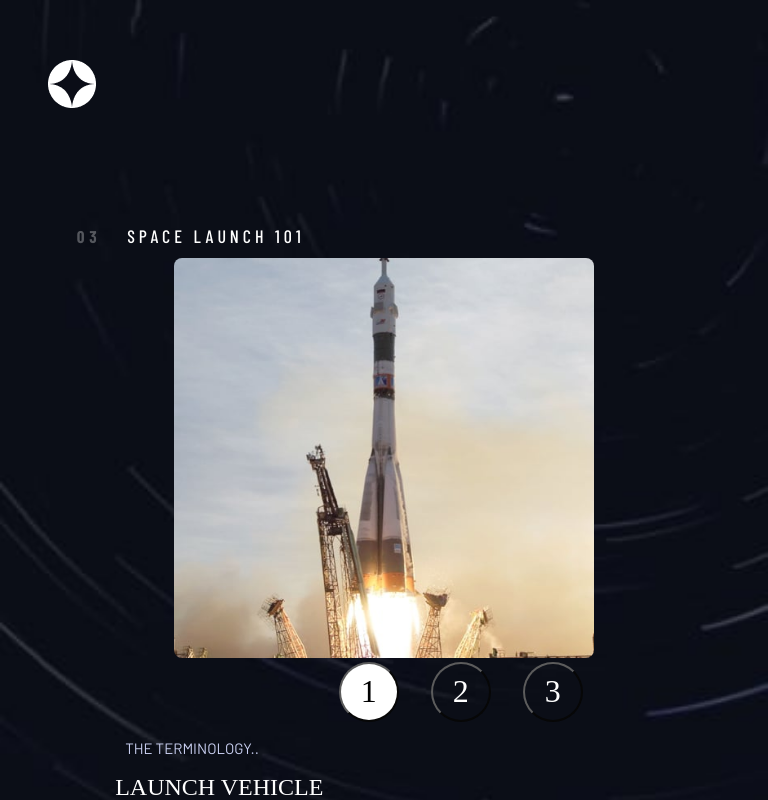
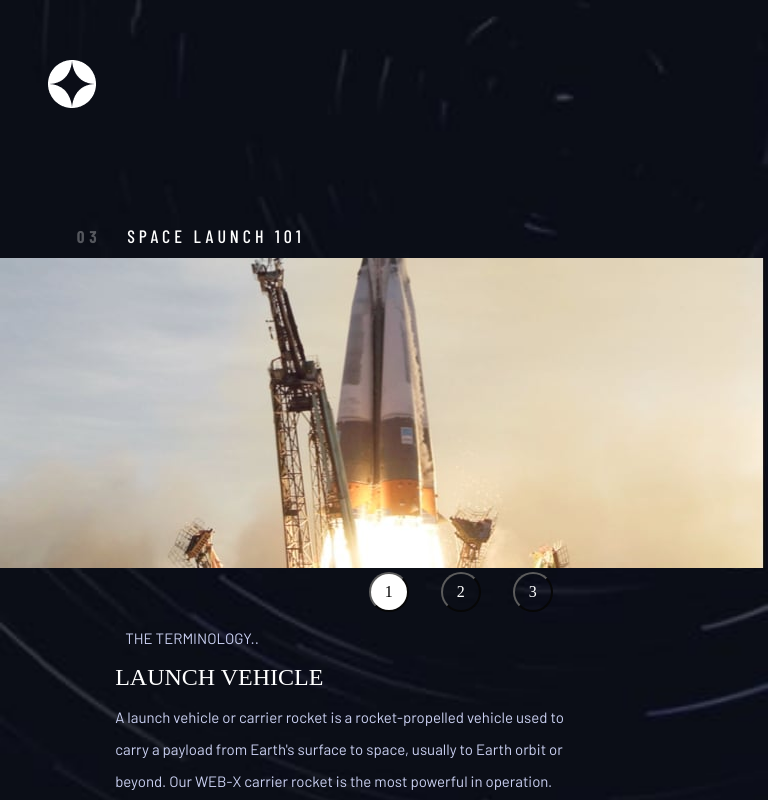
Before and after one commit to DjakaIT/spacetourism-react, a React (Vite) app: page /technology in a window 768 px wide. Built offline with nearby package versions, Linux system fonts and the light colour scheme; a web font is replaced by a local one.

Commit message:
tech component, useEffect and lazy loading, performance, css

```diff
--- a/src/css/technology.css
+++ b/src/css/technology.css
@@ -121,10 +121,11 @@
 
 }
 
-.techImg{
+.techImg.portrait {
     border-radius: 8px;
-    width: 420px;
-    height: 400px;
+    width: 400px;
+    height: 380px;
+
 }
 
 
@@ -153,10 +154,6 @@
         font-size: 40px;
      }
 
-     .techImg{
-        width: 360px;
-        height: 340px;
-     }
 }
 
 
@@ -204,6 +201,10 @@
         order: 1;
     }
 
+    .techImg.landscape{
+        border-radius: 0;
+        width: 100vw;
+    }
 
 
     .buttonDiv{
@@ -220,9 +221,10 @@
 
 
     .techButton{
-        width: 70px;
-        height: 70px;
-        border-radius: 70px;
+        font-size: 24px;
+        width: 60px;
+        height: 60px;
+        border-radius: 60px;
     }
 }
 
@@ -246,6 +248,10 @@
         scrollbar-width: none;
     }
 
+    .techImg.landscape{
+        border-radius: 0;
+        width: 100vw;
+    }
 
     .techOverlayDiv{
         display: flex;
@@ -305,8 +311,9 @@
     }
 
     .techButton{
-        width: 60px;
-        height: 60px;
-        border-radius: 60px;
+        font-size: 16px;
+        width: 40px;
+        height: 40px;
+        border-radius: 40px;
     }
 }
--- a/src/pages/technology.jsx
+++ b/src/pages/technology.jsx
@@ -11,9 +11,8 @@ export default function Technology() {
     Aos.init();
   })
 
-
   const tech = data.technology;
-  const[value, setValue] = useState(0);
+  const [value, setValue] = useState(0);
   const { name, images, description } = tech[value];
 
   const handleTechOnClick = (index) => {
@@ -24,7 +23,12 @@ export default function Technology() {
     return (index + 1).toString();
   }
 
-
+  const [windowSize, setWindowSize] = useState(window.innerWidth);
+  useEffect(() => {
+    window.addEventListener("resize", function () {
+      setWindowSize(window.innerWidth);
+    });
+  }, []);
 
   return (
     <div className='techDiv'>
@@ -47,7 +51,6 @@ export default function Technology() {
                 {getIndexText(index)}
               </button>
             ))}
-
           </div>
           <div className="descriptionDiv">
             <h5 className="terminology">
@@ -62,11 +65,9 @@ export default function Technology() {
           </div>
           <div className="imageDiv">
             <img
-
-                  src={images.portrait}
+            src={windowSize > 980 ? images.portrait : images.landscape}
             alt={name}
-                  className="techImg"
-
+            className={`techImg ${windowSize > 980 ? 'portrait' : 'landscape'}`}
             />
           </div>
 
```
Lines whose indentation alone changed are shown as unchanged.
